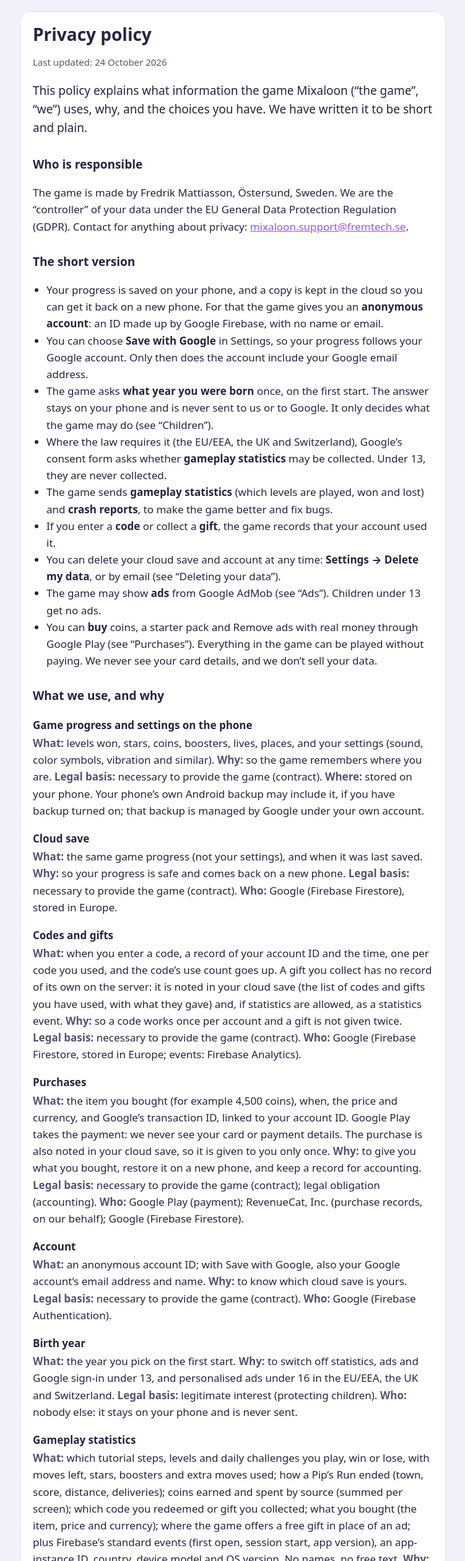
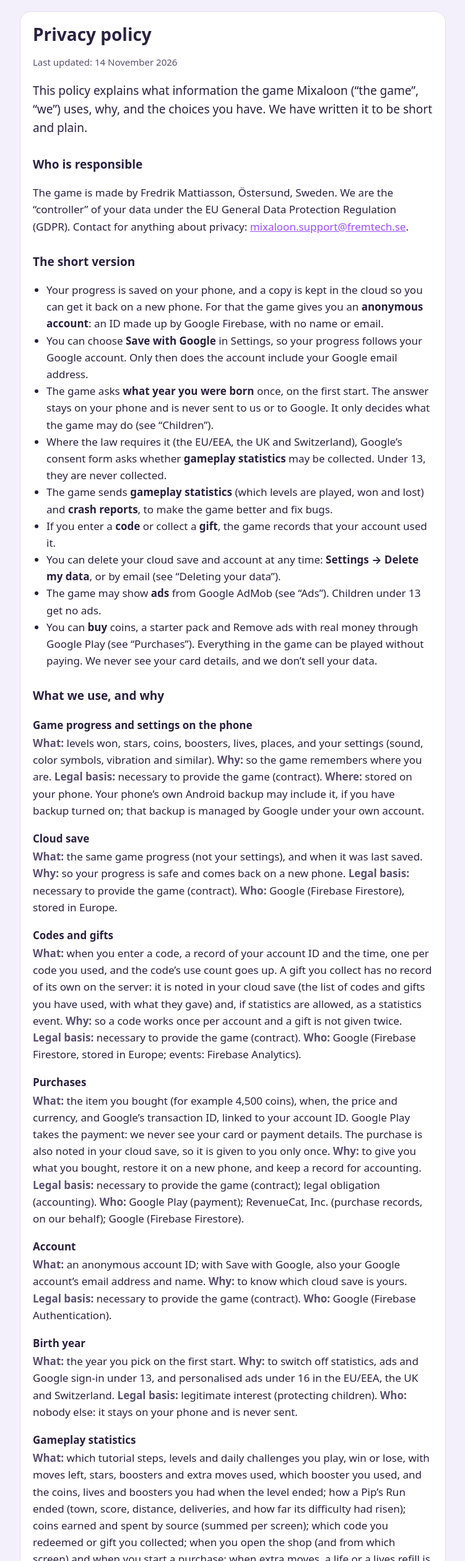
Before and after one commit to 0x466D/mixaloon-privacy, a plain HTML site: page privacy/index.html in a window 1280 px wide. Shown: the part 82-2600 px from the top of the page at 62% size, without its empty margins (264-1015 px from the left). Drawn offline with Linux system fonts and the light colour scheme.

Commit message:
privacy: the analytics row names the wallet at level end, offers, the shop and purchase start, boosters, and the two labels
For the Mixaloon release after 0.12.0. Publish before that build is uploaded.

Co-Authored-By: Claude Fable 5.2 <noreply@anthropic.com>

```diff
--- a/privacy/index.html
+++ b/privacy/index.html
@@ -13,7 +13,7 @@
   <header><img src="../icon.png" alt=""><a href="../">Mixaloon</a></header>
   <article class="card">
     <h1>Privacy policy</h1>
-    <p class="muted">Last updated: 24 October 2026</p>
+    <p class="muted">Last updated: 14 November 2026</p>
 
     <p class="lead">This policy explains what information the game Mixaloon (“the game”, “we”) uses, why, and the choices you have. We have written it to be short and plain.</p>
 
@@ -61,7 +61,7 @@
     </div>
     <div class="item">
       <h3>Gameplay statistics</h3>
-      <p><b>What:</b> which tutorial steps, levels and daily challenges you play, win or lose, with moves left, stars, boosters and extra moves used; how a Pip’s Run ended (town, score, distance, deliveries); coins earned and spent by source (summed per screen); which code you redeemed or gift you collected; what you bought (the item, price and currency); where the game offers a free gift in place of an ad; plus Firebase’s standard events (first open, session start, app version), an app-instance ID, country, device model and OS version. No names, no free text. <b>Why:</b> to see which levels are too hard or too easy and improve the game. <b>Legal basis:</b> your consent (EU/EEA, UK, Switzerland); legitimate interest elsewhere. Never under 13. <b>Who:</b> Google (Firebase Analytics).</p>
+      <p><b>What:</b> which tutorial steps, levels and daily challenges you play, win or lose, with moves left, stars, boosters and extra moves used, which booster you used, and the coins, lives and boosters you had when the level ended; how a Pip’s Run ended (town, score, distance, deliveries, and how far its difficulty had risen); coins earned and spent by source (summed per screen); which code you redeemed or gift you collected; when you open the shop (and from which screen) and when you start a purchase; when extra moves, a life or a lives refill is offered, how it is paid for and whether you take it; the highest level you have won and whether you have ever bought something; what you bought (the item, price and currency); where the game offers a free gift in place of an ad; plus Firebase’s standard events (first open, session start, app version), an app-instance ID, country, device model and OS version. No names, no free text. <b>Why:</b> to see which levels are too hard or too easy and improve the game. <b>Legal basis:</b> your consent (EU/EEA, UK, Switzerland); legitimate interest elsewhere. Never under 13. <b>Who:</b> Google (Firebase Analytics).</p>
     </div>
     <div class="item">
       <h3>Crash reports</h3>
```
